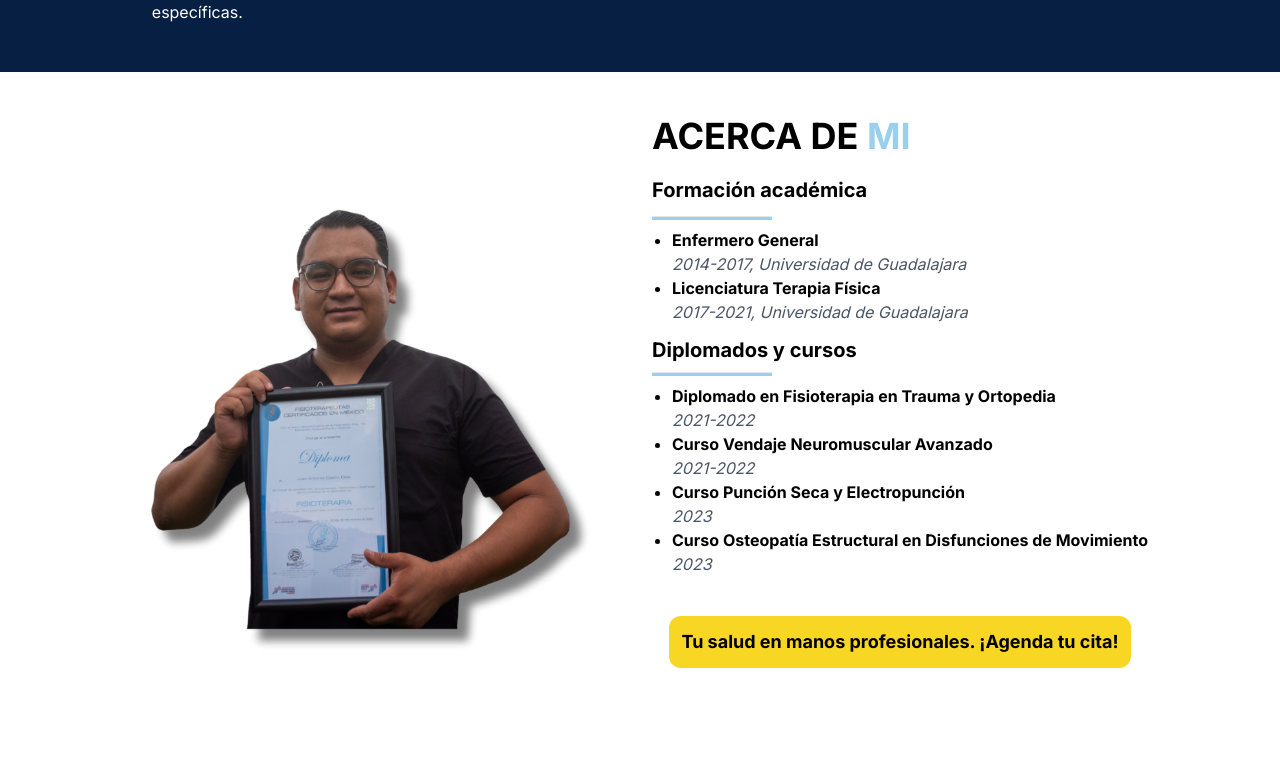
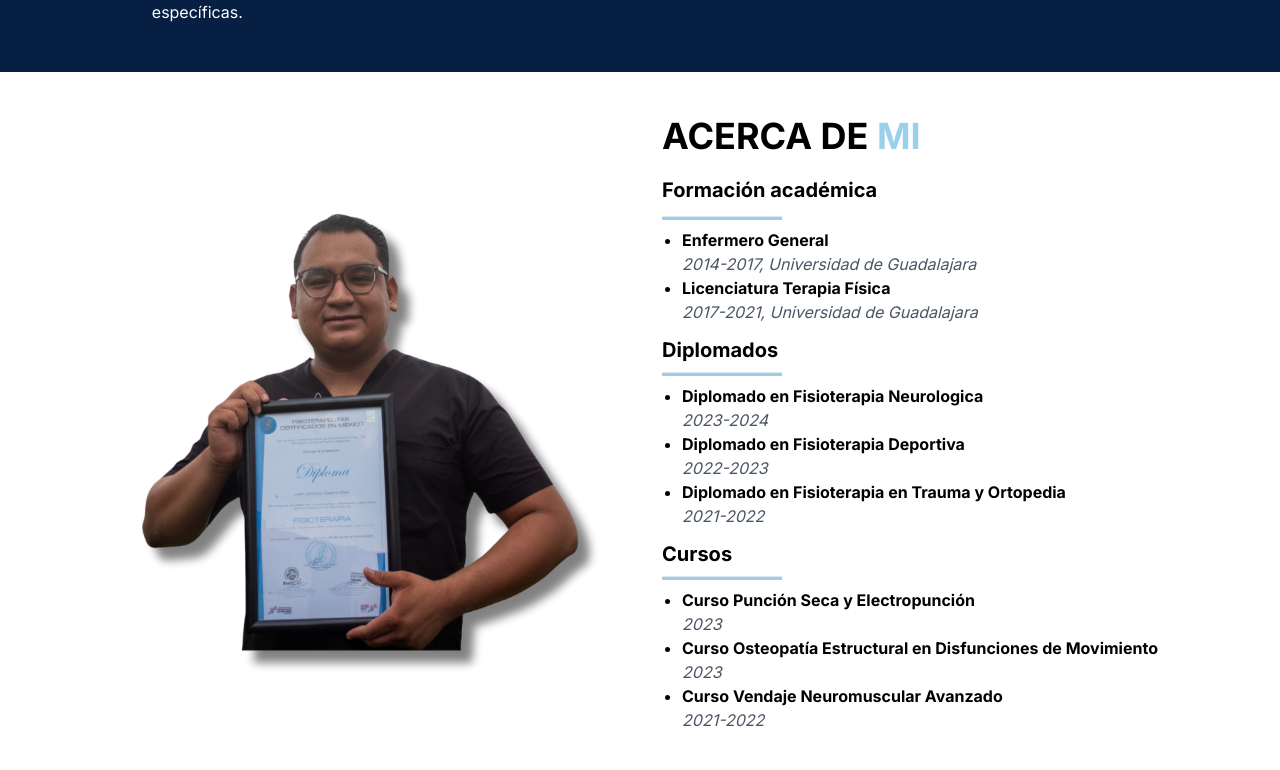
Before and after one commit to DianaMorales95/fisioterapeuta, a Next.js app: page / in a window 1280 px wide. Shown: the part 1004-1774 px from the top of the page. Built offline with nearby package versions, Linux system fonts and the light colour scheme.

Commit message:
Ajuste en estudios

```diff
--- a/src/components/AboutMe.tsx
+++ b/src/components/AboutMe.tsx
@@ -12,8 +12,8 @@ export default function AboutMe() {
                     <Image
                         src="/assets/about_me.png"
                         alt="fisioterapeuta"
-                        width={480}
-                        height={600}
+                        width={500}
+                        height={650}
                         className="rounded-xl mx-auto md:mt-0 -mt-10"
                     />
 
@@ -32,17 +32,27 @@ export default function AboutMe() {
                         <li className="font-bold  list-disc">Licenciatura Terapia Física</li>
                         <li className="italic text-gray-600">2017-2021, Universidad de Guadalajara</li>
                     </ul>
-                    <h2 className="font-bold text-xl mt-3 mb-2">Diplomados y cursos</h2>
+                    <h2 className="font-bold text-xl mt-3 mb-2">Diplomados</h2>
                     <hr className="w-[120px] h-1 mb-2 bg-blue-light" />
                     <ul className="ml-5">
+                        <li className="font-bold list-disc">Diplomado en Fisioterapia Neurologica </li>
+                        <li className="italic text-gray-600">2023-2024</li>
+                        <li className="font-bold list-disc">Diplomado en Fisioterapia Deportiva  </li>
+                        <li className="italic text-gray-600">2022-2023</li>
                         <li className="font-bold list-disc ">Diplomado en Fisioterapia en Trauma y Ortopedia</li>
                         <li className="italic text-gray-600">2021-2022</li>
-                        <li className="font-bold  list-disc">Curso Vendaje Neuromuscular Avanzado</li>
-                        <li className="italic text-gray-600">2021-2022</li>
+                    </ul>
+
+                    <h2 className="font-bold text-xl mt-3 mb-2">Cursos</h2>
+                    <hr className="w-[120px] h-1 mb-2 bg-blue-light" />
+                    <ul className="ml-5">
                         <li className="font-bold  list-disc">Curso Punción Seca y Electropunción</li>
                         <li className="italic text-gray-600">2023</li>
                         <li className="font-bold  list-disc">Curso Osteopatía Estructural en Disfunciones de Movimiento</li>
                         <li className="italic text-gray-600">2023</li>
+                        <li className="font-bold  list-disc">Curso Vendaje Neuromuscular Avanzado</li>
+                        <li className="italic text-gray-600">2021-2022</li>
+
                     </ul>
 
 
```
